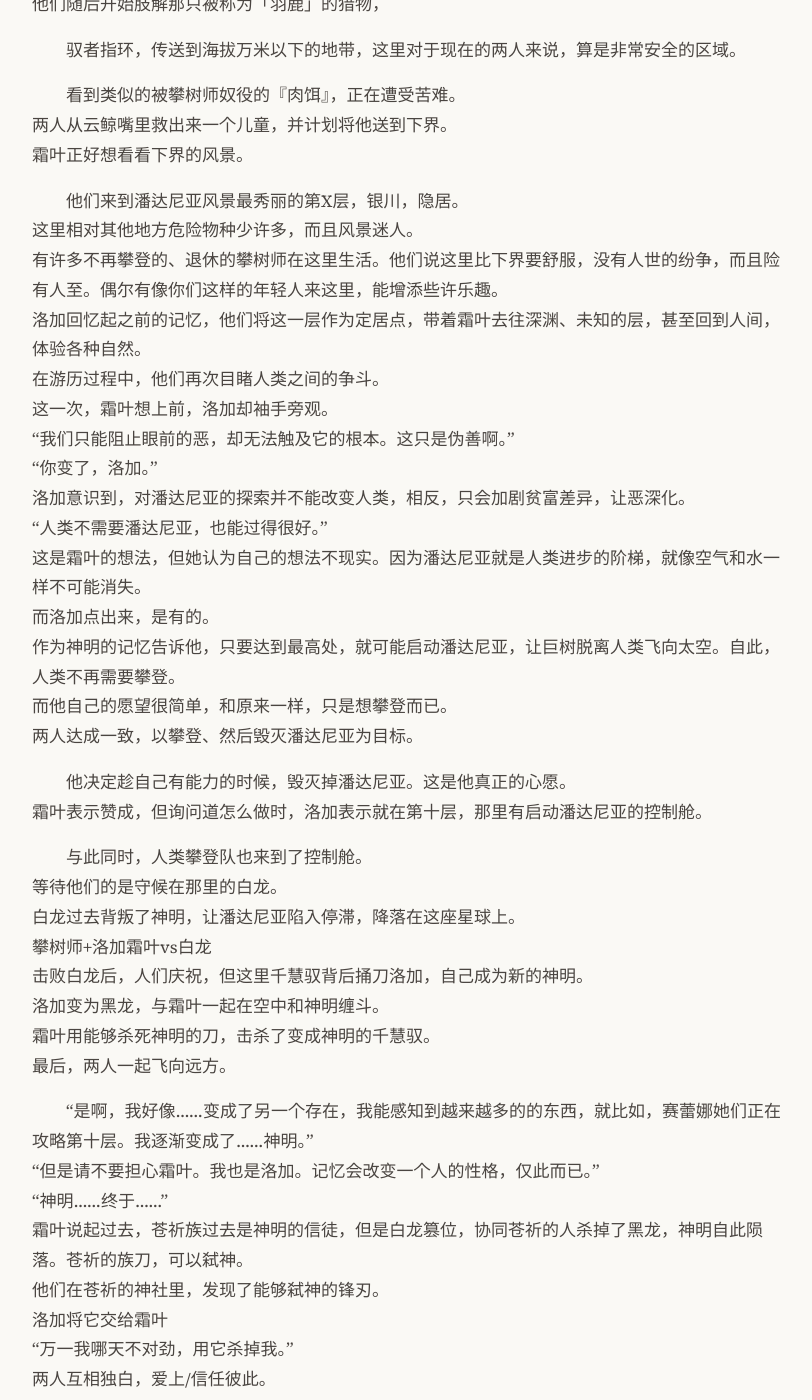
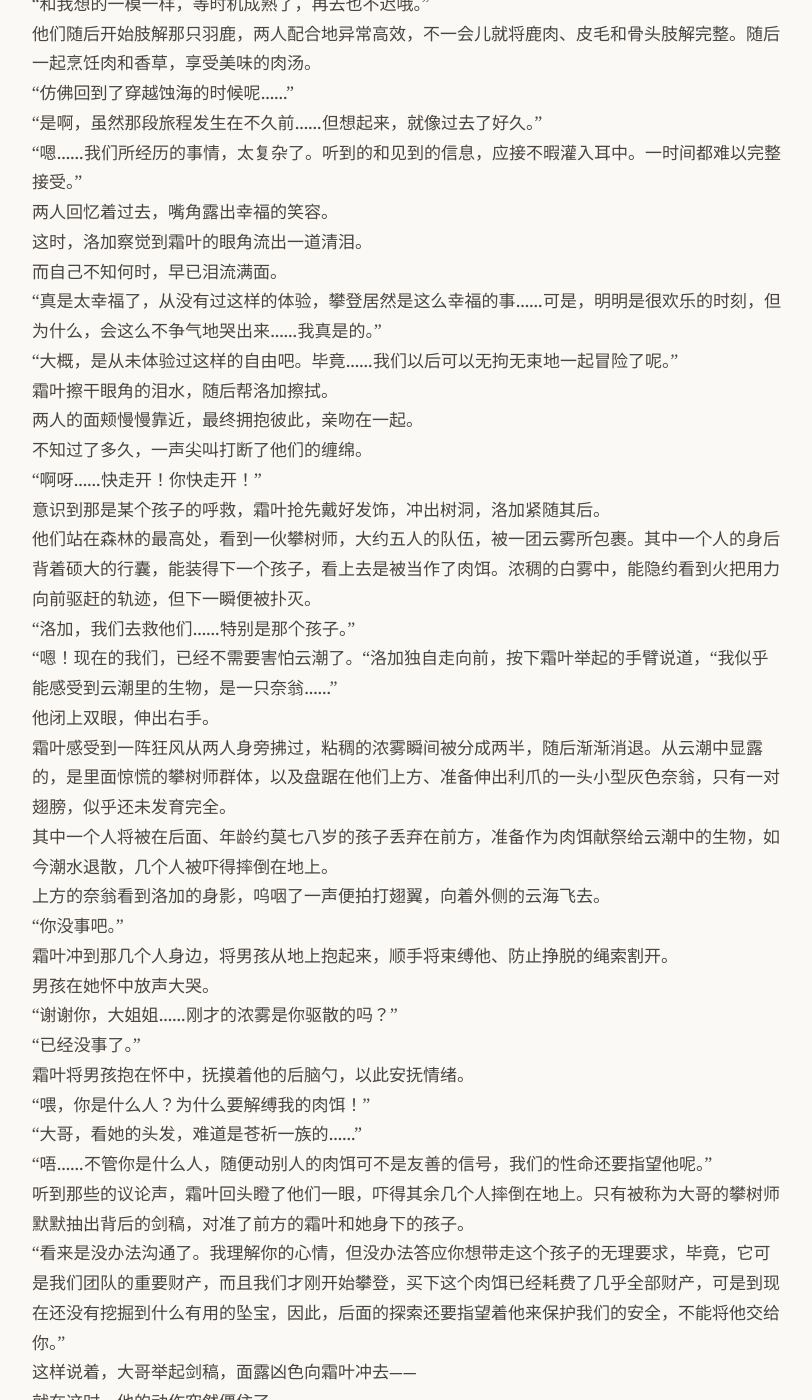
Before and after one commit to yihenc/yihenc.github.io, a Jekyll site: the page built from _posts/2026-03-09-漫游.md, in a window 1280 px wide and 1400 px high, scrolled down 4579 px. Shown: the whole window, without its empty margins (232-1044 px from the left). Built offline with Jekyll 4.4.1, drawn with Linux system fonts in a browser that asks for light colours; nearby versions of some CDN libraries; some of the changed text lies outside the part shown.

Commit message:
Update: 漫游

```diff
--- a/_posts/2026-03-09-漫游.md
+++ b/_posts/2026-03-09-漫游.md
@@ -107,7 +107,7 @@
 光线透过洞口处垂下的窗帘似的地衣，打在他的脸上。仿佛做了一个漫长的梦，那些惨烈的幻影、血与焦糊的味道统统被阳光所驱散。但他意识到那些事情都是真实发生的。
 “霜叶……？”
 他起身寻找，却不见同伴的身影。
-这时，洞口传来悉悉簌簌的响声，地衣晃动随后被掀开，他警觉地看过去，发现霜叶扛着一头小兽从洞口出现，看起来是鹿一样的动物，不过身上披着羽毛，应该有一定的飞翔能力。
+这时，洞口传来悉悉簌簌的响声，地衣晃动随后被掀开，他警觉地看过去，发现霜叶扛着一头小兽从洞口出现，是一头「羽鹿」，有着和林鹿几乎一样的身体，不过身上披着羽毛，能够在林间低空穿梭，通常很难捕捉。
 “霜叶！”
 “洛加！你醒了吗？真是……太好了……”
 她放下猎物，匆忙跑到他身前，将他的身体紧紧抱住。
@@ -127,7 +127,61 @@
 ”那很符合他的性格哦。那样的死法，真是便宜那家伙了。”霜叶轻轻一笑，“那么，那座位于潘达尼亚顶点的宫殿，洛加有想去的打算吗？我随时奉陪哦。毕竟……我已经找到了自己的驭者、实现了自己的梦想。那么接下来，实现洛加的梦想，就是我新的目标。”
 “霜叶……关于那座宫殿，我有不好的预感。如果可以的话，等以后再去吧，毕竟现在的我随时能变成奈翁，跨越云海……不过，在那之前，我想先休息一阵子。毕竟，潘达尼亚上还有那么多未知的地方等待我们探索啊。”
 “和我想的一模一样，等时机成熟了，再去也不迟哦。”
-他们随后开始肢解那只被称为「羽鹿」的猎物，
+他们随后开始肢解那只羽鹿，两人配合地异常高效，不一会儿就将鹿肉、皮毛和骨头肢解完整。随后一起烹饪肉和香草，享受美味的肉汤。
+“仿佛回到了穿越蚀海的时候呢……”
+“是啊，虽然那段旅程发生在不久前……但想起来，就像过去了好久。”
+“嗯……我们所经历的事情，太复杂了。听到的和见到的信息，应接不暇灌入耳中。一时间都难以完整接受。”
+两人回忆着过去，嘴角露出幸福的笑容。
+这时，洛加察觉到霜叶的眼角流出一道清泪。
+而自己不知何时，早已泪流满面。
+“真是太幸福了，从没有过这样的体验，攀登居然是这么幸福的事……可是，明明是很欢乐的时刻，但为什么，会这么不争气地哭出来……我真是的。”
+“大概，是从未体验过这样的自由吧。毕竟……我们以后可以无拘无束地一起冒险了呢。”
+霜叶擦干眼角的泪水，随后帮洛加擦拭。
+两人的面颊慢慢靠近，最终拥抱彼此，亲吻在一起。
+不知过了多久，一声尖叫打断了他们的缠绵。
+“啊呀……快走开！你快走开！”
+意识到那是某个孩子的呼救，霜叶抢先戴好发饰，冲出树洞，洛加紧随其后。
+他们站在森林的最高处，看到一伙攀树师，大约五人的队伍，被一团云雾所包裹。其中一个人的身后背着硕大的行囊，能装得下一个孩子，看上去是被当作了肉饵。浓稠的白雾中，能隐约看到火把用力向前驱赶的轨迹，但下一瞬便被扑灭。
+“洛加，我们去救他们……特别是那个孩子。”
+“嗯！现在的我们，已经不需要害怕云潮了。“洛加独自走向前，按下霜叶举起的手臂说道，“我似乎能感受到云潮里的生物，是一只奈翁……”
+他闭上双眼，伸出右手。
+霜叶感受到一阵狂风从两人身旁拂过，粘稠的浓雾瞬间被分成两半，随后渐渐消退。从云潮中显露的，是里面惊慌的攀树师群体，以及盘踞在他们上方、准备伸出利爪的一头小型灰色奈翁，只有一对翅膀，似乎还未发育完全。
+其中一个人将被在后面、年龄约莫七八岁的孩子丢弃在前方，准备作为肉饵献祭给云潮中的生物，如今潮水退散，几个人被吓得摔倒在地上。
+上方的奈翁看到洛加的身影，呜咽了一声便拍打翅翼，向着外侧的云海飞去。
+“你没事吧。”
+霜叶冲到那几个人身边，将男孩从地上抱起来，顺手将束缚他、防止挣脱的绳索割开。
+男孩在她怀中放声大哭。
+“谢谢你，大姐姐……刚才的浓雾是你驱散的吗？”
+“已经没事了。”
+霜叶将男孩抱在怀中，抚摸着他的后脑勺，以此安抚情绪。
+“喂，你是什么人？为什么要解缚我的肉饵！”
+“大哥，看她的头发，难道是苍祈一族的……”
+“唔……不管你是什么人，随便动别人的肉饵可不是友善的信号，我们的性命还要指望他呢。”
+听到那些的议论声，霜叶回头瞪了他们一眼，吓得其余几个人摔倒在地上。只有被称为大哥的攀树师默默抽出背后的剑稿，对准了前方的霜叶和她身下的孩子。
+“看来是没办法沟通了。我理解你的心情，但没办法答应你想带走这个孩子的无理要求，毕竟，它可是我们团队的重要财产，而且我们才刚开始攀登，买下这个肉饵已经耗费了几乎全部财产，可是到现在还没有挖掘到什么有用的坠宝，因此，后面的探索还要指望着他来保护我们的安全，不能将他交给你。”
+这样说着，大哥举起剑稿，面露凶色向霜叶冲去——
+就在这时，他的动作突然僵住了。
+“这是……什么奇怪的香味……为什么，这么好闻……”
+无数金色的花瓣顺着晨风，从远方飘来。仅仅是碰触鼻尖，就令人心旷神怡。
+洛加出现在霜叶和孩子身前，平静地看着眼前的攀登团体，目光充满着怜悯。
+“回去吧，迷路的探索者哦。回到下界吧，潘达尼亚不适合卑劣的弱者……”
+所有听到这句话的人，瞬间像是触电般放下了手中的武器。
+“我们知道了……是时候回去了啊。虽然什么坠宝都没有捡到，但是还是性命最要紧。”
+这样说着，他们开始收拾装备，随后整装列队，径直越过两个人和孩子，朝着原路返回。最后，他们的身影消失在晨雾中。
+“小弟弟，你来自哪里？”
+“流民街……我是和妈妈一起从流民街来到丘托亚，和妈妈走散了，最后晕了过去，醒来时就在他们的背包里面了。原来，我是在那座大树的上面……妈妈说过，很多人都去攀登大树，但大多数人都没能回来。”
+“流民街……那到底是什么地方，从没听过诶。不过，我觉得这位哥哥还有我，可以帮你找到妈妈哦。但在那之前，我想知道流民街的具体位置。”
+“在下界哦，霜叶。”洛加回应道，那个词似乎深深勾起了他的回忆，“而且，流民街也是我来的地方……就让我们，回到下面的世界去吧。”
+
+-----
+
+
+
+
+
+
+
+-----
 
 
 驭者指环，传送到海拔万米以下的地带，这里对于现在的两人来说，算是非常安全的区域。
```
